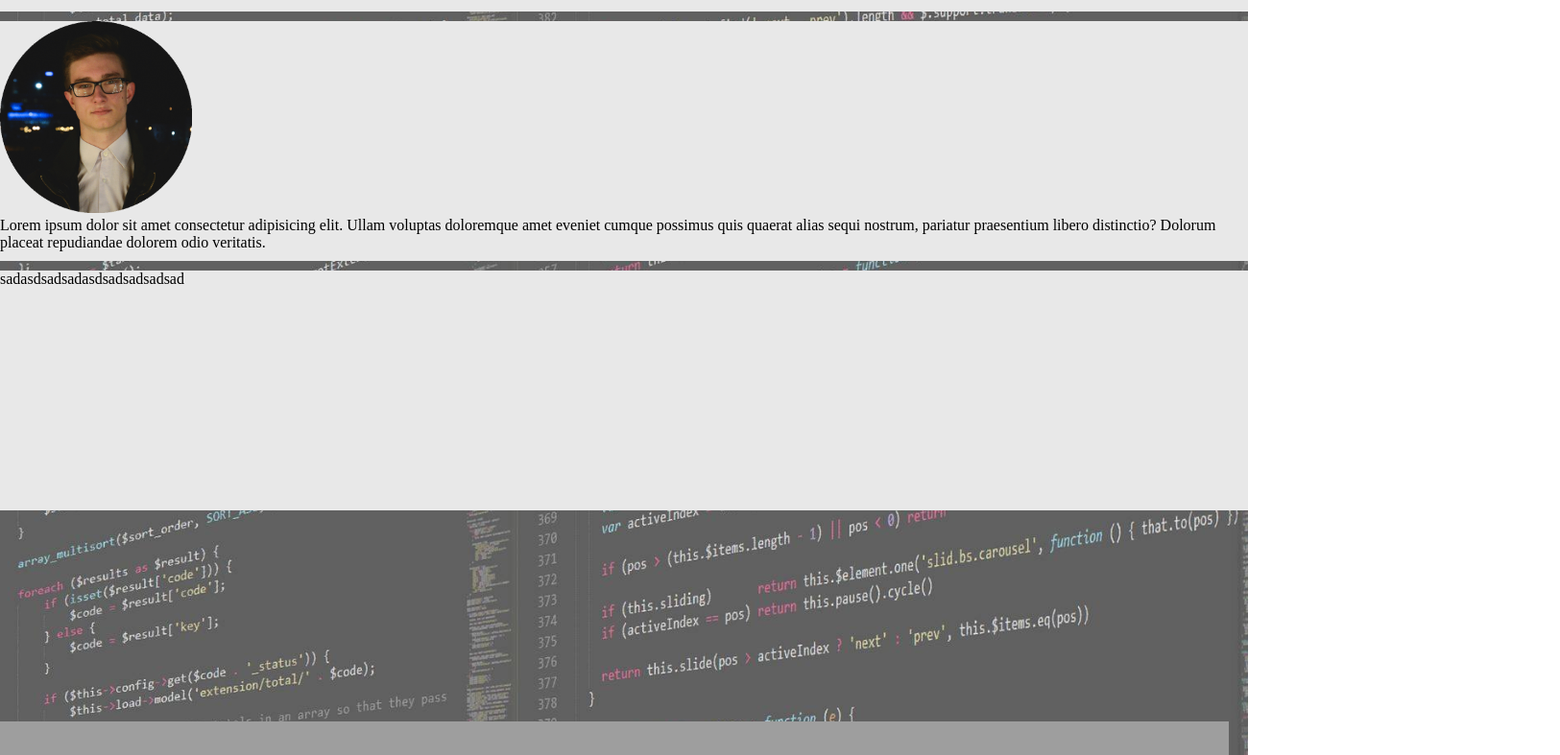
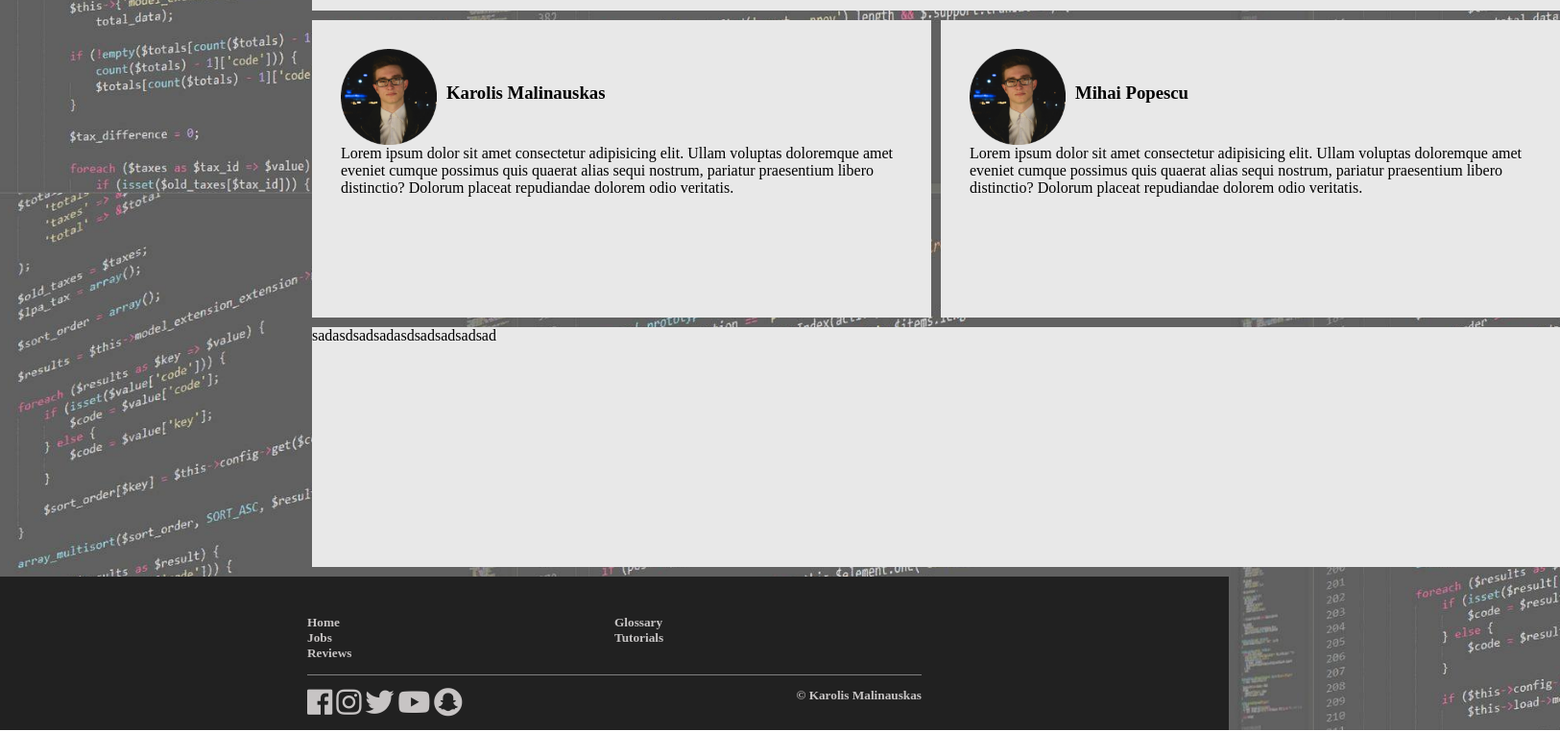
Before and after one commit to dakarce1/TCA, a plain HTML site: page index.html in a window 1280 px wide. Shown: the part 599-1386 px from the top of the page at 96% size, 1625 px wide, since content can reach past the window. After the commit the page ends 1360 px from the top, so only its background shows below. Drawn offline with Linux system fonts and the light colour scheme; grey boxes are pictures that could not be loaded.

Commit message:
Grid on website, footer done

```diff
--- a/index.html
+++ b/index.html
@@ -7,6 +7,7 @@
     <link href="https://fonts.googleapis.com/css?family=Teko" rel="stylesheet">
     <link href="https://fonts.googleapis.com/css?family=Dosis" rel="stylesheet">
     <link href="https://fonts.googleapis.com/css?family=Ubuntu" rel="stylesheet">
+    <link rel="stylesheet" href="https://use.fontawesome.com/releases/v5.6.1/css/all.css" integrity="sha384-gfdkjb5BdAXd+lj+gudLWI+BXq4IuLW5IT+brZEZsLFm++aCMlF1V92rMkPaX4PP" crossorigin="anonymous">
 </head>
 <body>
     <nav>
@@ -18,6 +19,7 @@
             <li><a href="glossary.html">Glossary</a></li>
         </ul>
     </nav>
+    <div class="container1">
     <header class="header1">
         <h2>Todays Quote: “Websites promote you 24/7: No employee will do that.”
                 ― Paul Cookson</h2>
@@ -30,20 +32,39 @@
     </section>
     <section class="second">
                 <img src="image/imageedit_2_6591323804.gif" class="img2">
+                <h3>Karolis Malinauskas</h3>
         <p>Lorem ipsum dolor sit amet consectetur adipisicing elit. Ullam voluptas doloremque amet eveniet cumque possimus quis quaerat alias sequi nostrum, pariatur praesentium libero distinctio? Dolorum placeat repudiandae dolorem odio veritatis.</p>
     </section>
+    <section class="second1">
+            <img src="image/imageedit_2_6591323804.gif" class="img2">
+            <h3>Mihai Popescu</h3>
+    <p>Lorem ipsum dolor sit amet consectetur adipisicing elit. Ullam voluptas doloremque amet eveniet cumque possimus quis quaerat alias sequi nostrum, pariatur praesentium libero distinctio? Dolorum placeat repudiandae dolorem odio veritatis.</p>
+</section>
     <section class="third">
         sadasdsadsadasdsadsadsadsad
     </section>
+    </div>
     <footer>
-        <p>
-            <a href="http://jigsaw.w3.org/css-validator/check/referer">
-                <img style="border:0;width:88px;height:31px"
-                    src="http://jigsaw.w3.org/css-validator/images/vcss"
-                    alt="Valid CSS!" />
-            </a>
-        </p>
-
+        <div class="links">
+            <h5>Home</h5>
+            <h5>Jobs</h5>
+            <h5>Reviews</h5>
+        </div>
+        <div class="links1">
+                <h5>Glossary</h5>
+                <h5>Tutorials</h5>
+            </div>
+            <div class="copyright">
+                    <h5>&copy; Karolis Malinauskas</h5>
+                </div>
+                <span class="span1"></span>
+        <div class="icons">
+            <i class="fab fa-facebook"></i>
+            <i class="fab fa-instagram"></i>
+            <i class="fab fa-twitter"></i>
+            <i class="fab fa-youtube"></i>
+            <i class="fab fa-snapchat"></i>
+        </div>
     </footer>
 </body>
 </html>
--- a/style/main.css
+++ b/style/main.css
@@ -2,12 +2,15 @@
     padding: 0;
     margin: 0;
 }
-
 body {
     background: url(../image/imageedit_14_3319187954.jpg) no-repeat center center fixed;
     background-size: cover;
 }
-
+.container1{
+    display: grid;
+    grid-template-columns: repeat(4, 1fr);
+    grid-template-rows: repeat(auto-fit, minmax(4, 1fr));
+}
 
 /*
     NAVIGATION
@@ -20,14 +23,10 @@ nav {
     width: 100%;
     text-align: center;
     background-color: #212121;
-    /*position: fixed;*/
-    /*z-index: 500;*/
 }
-
 nav ul {
     list-style-type: none;
 }
-
 li a {
     font-family: 'Ubuntu', sans-serif;
     text-decoration: none;
@@ -40,7 +39,6 @@ li a {
     -ms-transition: all 0.3s ease-in-out;
     transition: all 0.3s ease-in-out;
 }
-
 nav li {
     margin-right: 10px;
     border-right: 0px;
@@ -49,24 +47,19 @@ nav li {
     border-bottom: 2px;
     border-color: white;
 }
-
 li a:hover {
     color: #9E9E9E;
     border-bottom: 2px solid #9E9E9E;
     padding-bottom: 4px;
     padding: 0px 10px;
 }
-
 li.active a {
     border-bottom: 2px solid #9E9E9E;
     padding-bottom: 4px;
-
 }
 
 /*
-
-    END OF NAVIGATION
-
+    SECTION 1
                         */
 
 section.first{
@@ -80,57 +73,8 @@ section.first{
     grid-template-columns: repeat(4, 1fr);
     grid-template-rows: repeat(4, 1fr);
     grid-gap: 5px;
-
-}
-
-section.second{
-    margin: auto;
-    width: 1300px;
-    height: 250px;
-    position: relative;
-    background-color: #E8E8E8;
-    top: 20px;
-    filter: brightness(100%);
-
-}
-
-section.third{
-    margin: auto;
-    width: 1300px;
-    height: 250px;
-    position: relative;
-    background-color: #E8E8E8;
-    top: 30px;
-
-}
-
-section.second:hover{
-    filter: brightness(80%);
-    transition: all 0.3s ease-in-out;
-}
-
-header.header1{
-    position: relative;
-    top: 0px;
-    color: white;
-    padding: 12px 0px;
-    background-color: #292929;
-    width: 1300px;
-    margin: auto;
-    border: 20px;
-    border-bottom-left-radius: 15px;
-    border-bottom-right-radius: 15px;
-
-}
-header h2{
-    font-size: 20px;
-    text-align: center;
-}
-footer{
-    background-color: #9E9E9E;
-    position: relative;
-    bottom: -250px;
-    width: 100%;
+    grid-column: 1/5;
+    grid-row: 2;
 }
 .one{
     grid-column: 1/3;
@@ -164,29 +108,171 @@ footer{
     margin-right: 15px;
     margin-bottom: 15px;
 }
-/*.para1 img:hover{
+
+/*
+    SECTION 2
+                        */
+
+section.second{
+    margin: auto;
+    height: 250px;
+    position: relative;
+    background-color: #E8E8E8;
+    top: 20px;
+    filter: brightness(100%);
+    grid-column: 2;
+    grid-row: 3;
+    padding: 30px;
+    margin-right: 5px;
+    width: 585px;
+}
+section.second img{
+    max-height: 100px;
+    max-width: 100px;
+    float: left;
+}
+section.second p{
+    float: right;
+}
+section.second h3{
+    margin-left: 70px;
+    margin-top: 35px;
+    padding-left: 40px;
+}
+section.second1{
+    margin: auto;
+    height: 250px;
+    position: relative;
+    background-color: #E8E8E8;
+    top: 20px;
+    filter: brightness(100%);
+    grid-column: 3;
+    grid-row: 3;
+    padding: 30px;
+    margin-left: 5px;
+    width: 585px;
+}
+section.second:hover{
     filter: brightness(80%);
     transition: all 0.3s ease-in-out;
-}*/
-/*.para1 h2{
-    position: absolute;
-    top: 500px;
+}
+section.second1:hover{
+    filter: brightness(80%);
+    transition: all 0.3s ease-in-out;
+}
+
+section.second1 img{
+    max-height: 100px;
+    max-width: 100px;
+    float: left;
+}
+section.second1 p{
+    float: right;
+}
+section.second1 h3{
+    margin-left: 70px;
+    margin-top: 35px;
+    padding-left: 40px;
+}
+section .img2{
+    height: 200px;
+    width: auto;
+}
+
+/*
+    SECTION 3
+                        */
+
+section.third{
+    margin: auto;
+    width: 1300px;
+    height: 250px;
+    position: relative;
+    background-color: #E8E8E8;
+    top: 30px;
+    grid-column: 1/5;
+    grid-row: 4;
+}
+
+/*
+    HEADER
+                        */
+
+header.header1{
+    position: relative;
+    top: 0px;
+    padding: 8px;
+    color: white;
+    background-color: #292929;
+    border: 20px;
+    border-radius: 0px 0px 15px 15px;
+    height: 30px;
+    grid-column: 2/4;
+    grid-row: 1;
+}
+header h2{
+    font-size: 20px;
+    text-align: center;
+}
+
+/*
+    FOOTER
+                        */
+
+footer{
+    background-color: #212121;
+    position: relative;
     width: 100%;
-    left: 50px;
-    color: white;
+    height: 120px;
+    top: 40px;
+    display: grid;
+    grid-template-columns: repeat(4, 1fr);
+    padding-top: 40px;
+    margin: auto;
+    color: rgb(199, 196, 196) !important;
+    grid-column: 1/5;
+    grid-row: 1;
 }
-.para1 h2 span {
-    color: white;
-    font: bold 24px/45px Helvetica, Sans-Serif;
-    letter-spacing: -1px;
-    background: rgb(0, 0, 0);
-    background: rgba(0, 0, 0, 0.7);
-    padding: 10px;
- }*/
- section .img2{
-     height: 200px;
-     width: auto;
- }
+.span1{
+    border-top: 1px solid grey;
+    grid-column: 2/4;
+}
+.fa-facebook{
+    font-size: 30px;
+}
+.fa-twitter{
+    font-size: 30px;
+}
+.fa-instagram{
+    font-size: 30px;
+}
+.fa-youtube{
+    font-size: 30px;
+}
+.fa-snapchat{
+    font-size: 30px;
+}
+.icons{
+    grid-column: 2/3;
+    grid-row: 3;
+}
+.links{
+    grid-row: 1;
+    grid-column: 2;
+}
+.links1{
+    grid-column: 3;
+    grid-row: 1;
+}
+.copyright{
+    grid-column: 3/4;
+    grid-row: 3;
+    text-align: right;
+}
+
+/*
+    JOBS PAGE
+                        */
 
  section.jobs{
     margin: auto;
```
Also changed, not shown: glossary.html (+22 -0 lines), jobs.html (+23 -0 lines), reviews.html (+22 -0 lines), tutorials.html (+22 -0 lines).
